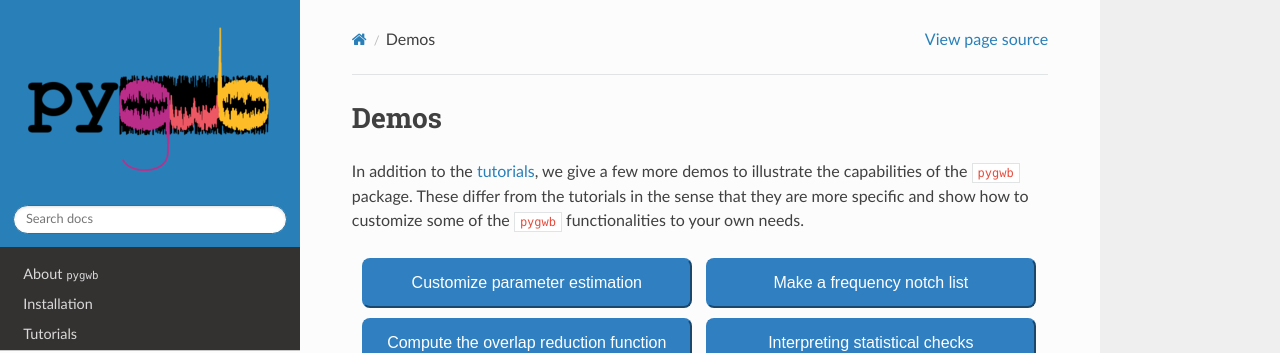
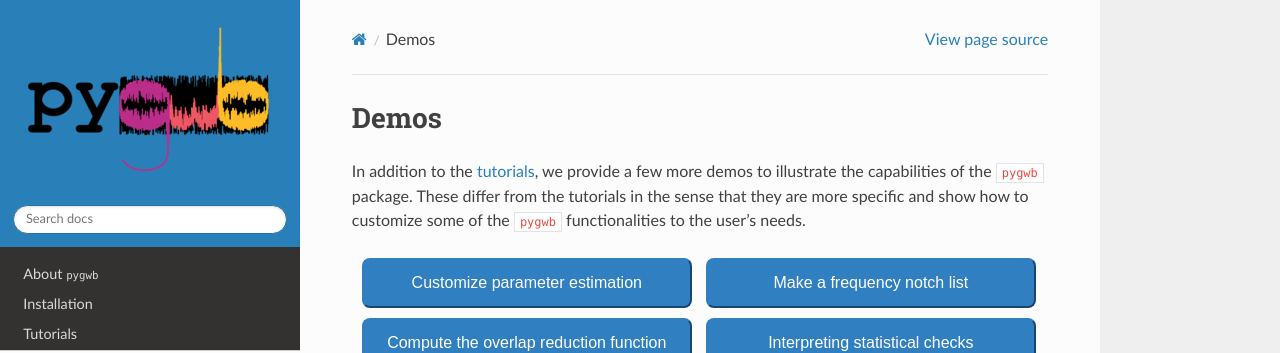
Before and after one commit to a-renzini/pygwb, a Sphinx documentation site: the page built from docs/demos.rst, in a window 1280 px wide. Shown: the top 353 px of the page. Built offline with Sphinx 7.4.7 and the Read the Docs theme 2.0.0, drawn with Linux system fonts in a browser that asks for light colours; pages that are not in the unit, such as notebooks, are missing from menus; the version number could not be read and is left out.

Commit message:
Fixing typos in documentation

```diff
--- a/docs/demos.rst
+++ b/docs/demos.rst
@@ -2,9 +2,9 @@
 Demos
 =====
 
-In addition to the `tutorials <tutorials.html>`_, we give a few more demos to illustrate the capabilities of the ``pygwb``
+In addition to the `tutorials <tutorials.html>`_, we provide a few more demos to illustrate the capabilities of the ``pygwb``
 package. These differ from the tutorials in the sense that they are more specific and show how to customize some of the ``pygwb``
-functionalities to your own needs.
+functionalities to the user's needs.
 
 .. raw:: html
 
--- a/docs/pe.rst
+++ b/docs/pe.rst
@@ -8,7 +8,7 @@ Parameter estimation consists of inferring parameters from the data, using Bayes
 
 .. math::
 
-    p(\hat{C}^{IJ}(f_k) | \mathbf{\Theta}) \propto\exp\left[  -\frac{1}{2} \sum_{IJ}^N \sum_k \left(\frac{\hat{C}^{IJ}(f_k) - \Omega_{\rm M}(f_k|\mathbf{\Theta})}{\sigma^2_{IJ}(f_k)}\right)^2  \right],
+    p(\hat{C}^{IJ}(f_k) | \mathbf{\Theta}) \propto\exp\left[  -\frac{1}{2} \sum_{IJ}^N \sum_k \left(\frac{\hat{C}^{IJ}(f_k) - \Omega_{\rm M}(f_k|\mathbf{\Theta})}{\sigma_{IJ}(f_k)}\right)^2  \right],
 
 where :math:`\Omega_{\rm M}(f_k|\mathbf{\Theta})` is the model being fit to data, and :math:`\mathbf{\Theta}` are the model's parameters.
 This allows to infer, or put constraints on, some GWB model parameters :math:`\mathbf{\Theta}`, given the optimal GWB estimator :math:`\hat{C}^{IJ}(f_k)` computed
```
Also changed, not shown: 2 other files.
